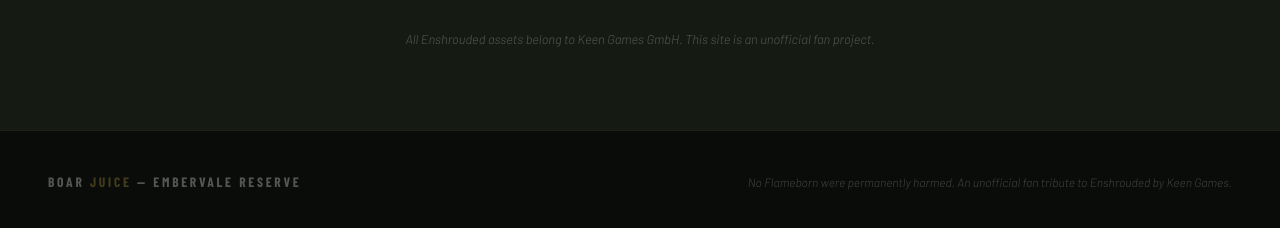
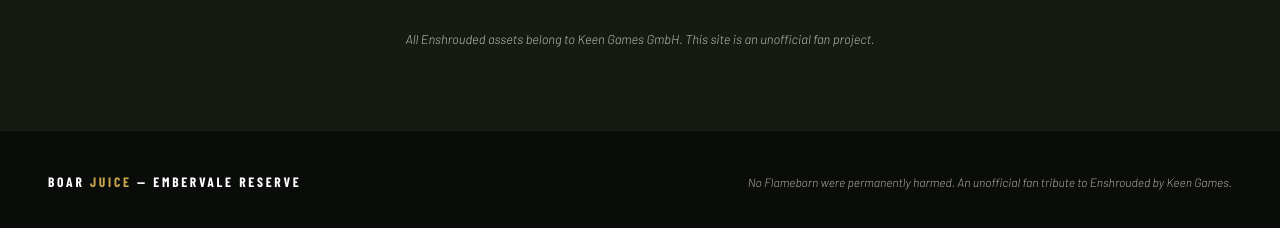
Before and after one commit to InfinitiWarrior/Boar-Juice, a plain HTML site: page index.html in a window 1280 px wide. Shown: the part 4089-4317 px from the top of the page. Drawn offline with nearby package versions, Linux system fonts and the light colour scheme; a web font is replaced by a local one.

Commit message:
Increase opacity for footer text elements

```diff
--- a/index.html
+++ b/index.html
@@ -661,7 +661,7 @@ section { position: relative; }
   font-style: italic;
   font-weight: 300;
   color: var(--off-white);
-  opacity: 0.3;
+  opacity: 0.8;
   margin-top: 0.75rem;
 }
 
@@ -683,7 +683,6 @@ footer {
   letter-spacing: 0.2em;
   text-transform: uppercase;
   color: var(--white);
-  opacity: 0.3;
 }
 
 .footer-wordmark span { color: var(--gold); }
@@ -693,7 +692,7 @@ footer {
   font-weight: 300;
   font-style: italic;
   color: var(--off-white);
-  opacity: 0.25;
+  opacity: 0.75;
 }
 
 /* ── BOAR ANIMATIONS ─────────────────────── */
```
